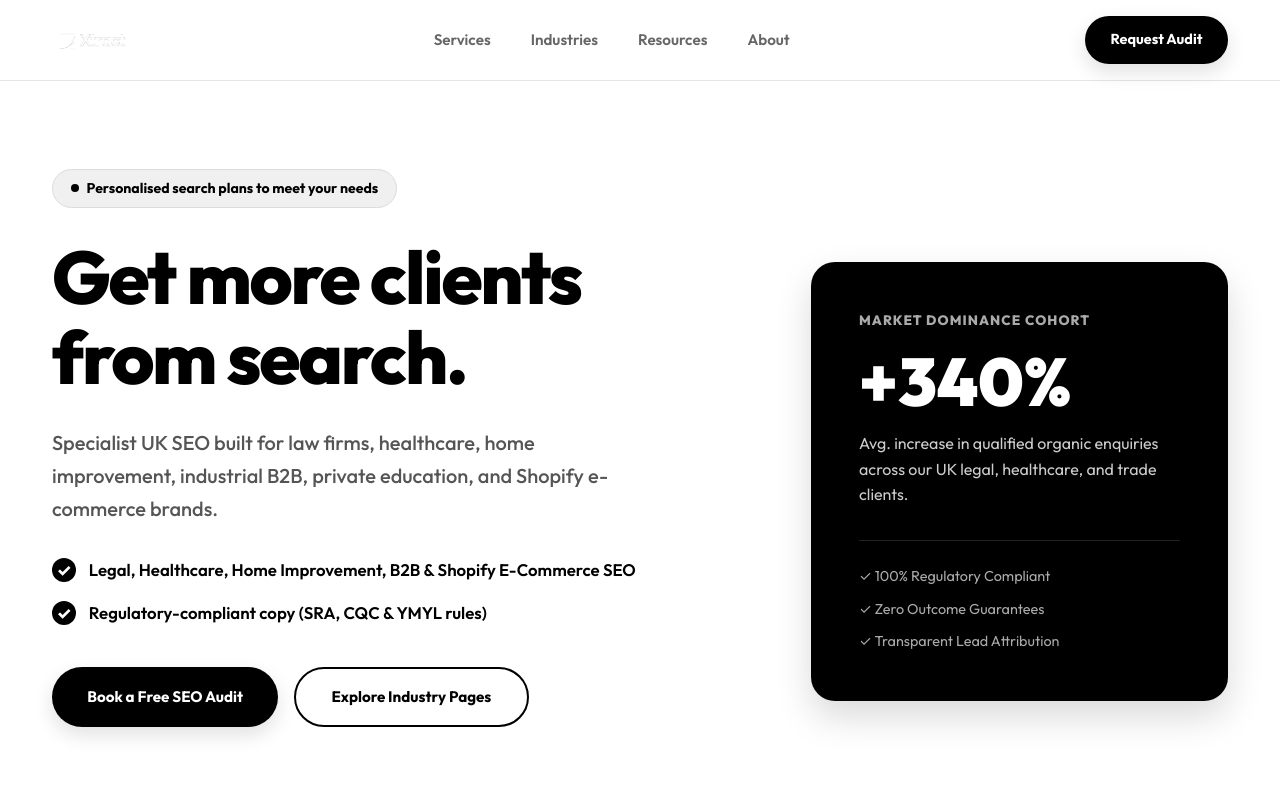
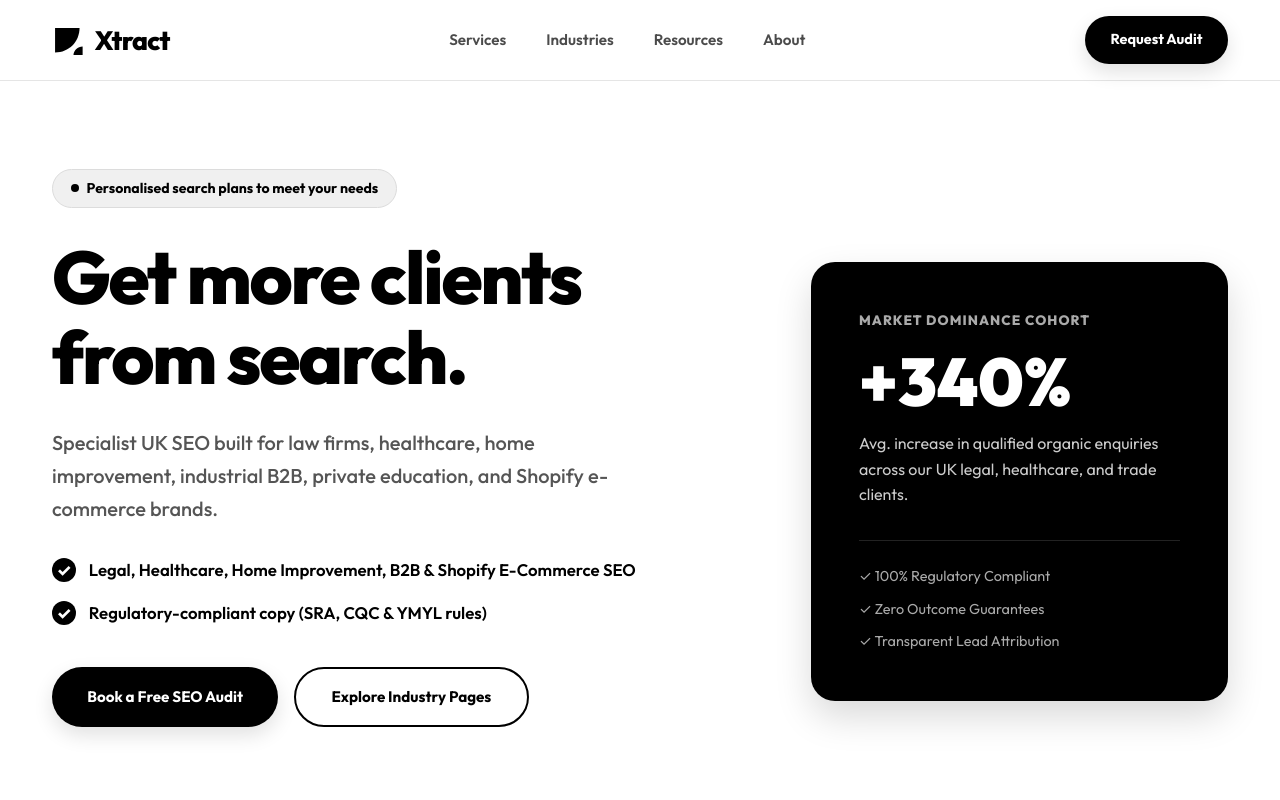
Before and after one commit to lucasthegreat1/agency-website, a Next.js app: page / in a window 1280 px wide. Shown: the top 800 px of the page. Built offline with nearby package versions, Linux system fonts and the light colour scheme.

Commit message:
Use native vector Logo component for crisp pure black rendering

```diff
--- a/src/components/Footer.tsx
+++ b/src/components/Footer.tsx
@@ -2,6 +2,7 @@
 
 import React from 'react';
 import Link from 'next/link';
+import Logo from '@/components/Logo';
 
 export default function Footer() {
   return (
@@ -18,11 +19,7 @@ export default function Footer() {
           {/* Column 1 */}
           <div style={{ gridColumn: 'span 2' }}>
             <Link href="/" style={{ display: 'inline-block', marginBottom: '1.2rem' }}>
-              <img
-                src="/logo-white.png"
-                alt="Xtract Logo"
-                style={{ height: '36px', width: 'auto', objectFit: 'contain', display: 'block' }}
-              />
+              <Logo color="#ffffff" height={36} />
             </Link>
             <p style={{ color: '#888888', fontSize: '0.98rem', lineHeight: 1.65, maxWidth: '360px', marginBottom: '1.5rem' }}>
               Specialist search & AI visibility agency helping UK brands convert organic searches into high-value clients and revenue.
--- /dev/null
+++ b/src/components/Logo.tsx
@@ -0,0 +1,44 @@
+'use client';
+
+import React from 'react';
+
+export default function Logo({ color = '#000000', height = 32 }: { color?: string; height?: number }) {
+  return (
+    <div style={{ display: 'flex', alignItems: 'center', gap: '0.75rem', height: `${height}px` }}>
+      {/* Exact Vector Emblem from User's Brand Logo */}
+      <svg
+        width={height * 0.9}
+        height={height * 0.9}
+        viewBox="0 0 100 100"
+        fill="none"
+        xmlns="http://www.w3.org/2000/svg"
+        style={{ display: 'block', flexShrink: 0 }}
+      >
+        {/* Main curved shape */}
+        <path
+          d="M 10 10 L 90 10 C 90 55 55 90 10 90 L 10 10 Z"
+          fill={color}
+        />
+        {/* Secondary small quarter-circle corner shape */}
+        <path
+          d="M 70 100 C 70 83.43 83.43 70 100 70 L 100 100 Z"
+          fill={color}
+        />
+      </svg>
+
+      {/* Wordmark: Xtract */}
+      <span
+        style={{
+          fontSize: `${height * 0.78}px`,
+          fontWeight: 800,
+          color: color,
+          letterSpacing: '-0.03em',
+          fontFamily: 'var(--font-sans)',
+          lineHeight: 1,
+        }}
+      >
+        Xtract
+      </span>
+    </div>
+  );
+}
--- a/src/components/Navbar.tsx
+++ b/src/components/Navbar.tsx
@@ -4,6 +4,7 @@ import React, { useState } from 'react';
 import Link from 'next/link';
 import { usePathname } from 'next/navigation';
 import { Menu, X } from '@/components/Icons';
+import Logo from '@/components/Logo';
 
 export default function Navbar() {
   const [mobileMenuOpen, setMobileMenuOpen] = useState(false);
@@ -22,25 +23,14 @@ export default function Navbar() {
         position: 'sticky',
         top: 0,
         zIndex: 50,
-        backgroundColor: 'rgba(255, 255, 255, 0.95)',
-        backdropFilter: 'blur(12px)',
+        backgroundColor: '#ffffff',
         borderBottom: '1px solid #e5e5e5',
       }}
     >
       <div className="container" style={{ display: 'flex', alignItems: 'center', justifyContent: 'space-between', height: '80px' }}>
-        {/* Solid Pure Black Xtract Logo */}
+        {/* Crisp Vector Pure Black Logo */}
         <Link href="/" style={{ display: 'flex', alignItems: 'center', textDecoration: 'none' }}>
-          <img
-            src="/logo-black.png"
-            alt="Xtract Logo"
-            style={{
-              height: '34px',
-              width: 'auto',
-              objectFit: 'contain',
-              display: 'block',
-              filter: 'brightness(0)',
-            }}
-          />
+          <Logo color="#000000" height={34} />
         </Link>
 
         {/* Desktop Nav Links */}
@@ -53,10 +43,10 @@ export default function Navbar() {
                 href={item.href}
                 style={{
                   fontSize: '0.95rem',
-                  fontWeight: isActive ? 700 : 600,
+                  fontWeight: isActive ? 800 : 600,
                   color: '#000000',
                   transition: 'opacity 0.2s ease',
-                  opacity: isActive ? 1 : 0.6,
+                  opacity: isActive ? 1 : 0.7,
                   padding: '0.4rem 0',
                   position: 'relative',
                 }}
```
